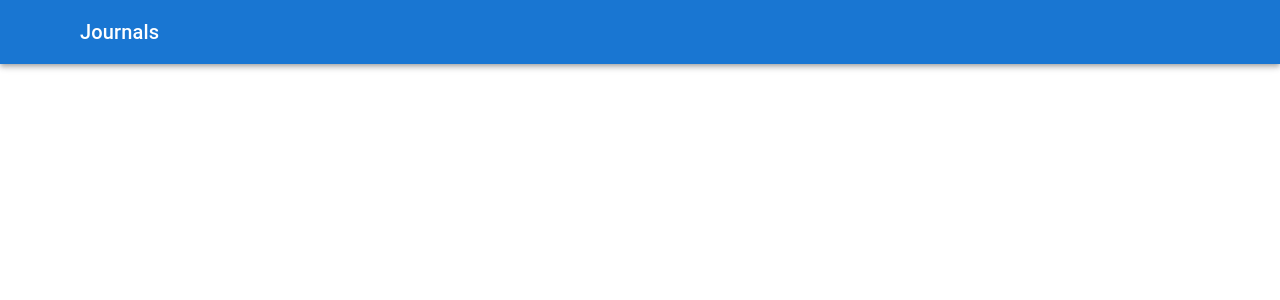
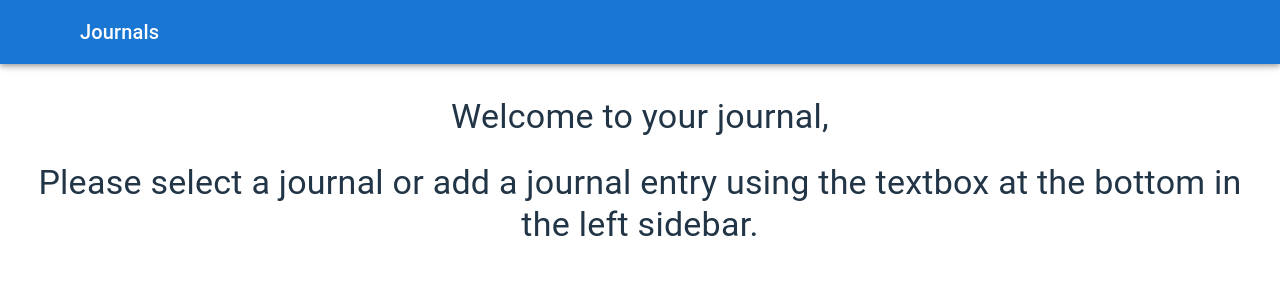
Before and after one commit to the-easy-developer/react-pwa-demo, a React (Vite) app: page / in a window 1280 px wide. Shown: the top 300 px of the page. Built offline with nearby package versions, Linux system fonts and the light colour scheme; some icons are missing.

Commit message:
journal screen added

```diff
--- a/package.json
+++ b/package.json
@@ -15,7 +15,8 @@
     "@mui/icons-material": "^7.0.2",
     "@mui/material": "^7.0.2",
     "react": "^19.0.0",
-    "react-dom": "^19.0.0"
+    "react-dom": "^19.0.0",
+    "zustand": "^5.0.4"
   },
   "devDependencies": {
     "@eslint/js": "^9.18.0",
--- a/src/App.css
+++ b/src/App.css
@@ -5,8 +5,17 @@
   text-align: center;
 }
 
-@media (prefers-reduced-motion: no-preference) {
-  a:nth-of-type(2) .logo {
-    animation: logo-spin infinite 20s linear;
-  }
+.text-area-content {
+  flex-grow: 1;
+  font-family: inherit;
+  width: 100%;
+  font-size: 1.25rem;
+  font-weight: 400;
+  resize: none;
+  padding: 5px;
+  line-height: 1.5;
 }
+
+.text-area-content:focus {
+  outline: none;
+}
--- a/src/components/Drawer.tsx
+++ b/src/components/Drawer.tsx
@@ -1,3 +1,4 @@
+import { useEffect, useState } from "react";
 import Drawer from "@mui/material/Drawer";
 import Box from "@mui/material/Box";
 import List from "@mui/material/List";
@@ -12,17 +13,12 @@ import IconButton from "@mui/material/IconButton";
 import AddIcon from "@mui/icons-material/Add";
 
 import { addJournal, fetchTitles } from "../utils/db";
-import { useEffect, useState } from "react";
+import { useSelectedTitleStore } from "../utils/store";
 
 type DrawerComponentProps = {
   open: boolean;
   setOpen: (a: boolean) => void;
 };
-
-const list = ["ToDo", "Movies to watch", "Fav songs", "Dreams and aspirations"];
-
-// { title:"", content: "" }
-// key is title
 
 export const DrawerComponent = (props: DrawerComponentProps) => {
   const { open, setOpen } = props;
@@ -30,6 +26,8 @@ export const DrawerComponent = (props: DrawerComponentProps) => {
   const [newTitle, setNewTitle] = useState("");
 
   const [titles, setTitles] = useState<string[]>([]);
+
+  const setSelectedTitle = useSelectedTitleStore((state) => state.setSelectedTitle);
 
   const closeDrawer = () => setOpen(false);
 
@@ -54,11 +52,17 @@ export const DrawerComponent = (props: DrawerComponentProps) => {
       });
   };
 
+  const listItemClickHandler = (item: string) => () => {
+    setSelectedTitle(item);
+    closeDrawer();
+  }
+
   useEffect(() => {
     updateTitles();
   }, []);
 
-  const DrawerList = (
+  return (
+    <Drawer open={open} onClose={closeDrawer}>
       <Box
         sx={{
           height: "100%",
@@ -72,7 +76,7 @@ export const DrawerComponent = (props: DrawerComponentProps) => {
           {titles.map((listItem) => {
             return (
               <ListItem key={listItem} disablePadding>
-              <ListItemButton onClick={closeDrawer}>
+                <ListItemButton onClick={listItemClickHandler(listItem)}>
                   <ListItemIcon>
                     <ArticleIcon />
                   </ListItemIcon>
@@ -111,11 +115,6 @@ export const DrawerComponent = (props: DrawerComponentProps) => {
           </IconButton>
         </Box>
       </Box>
-  );
-
-  return (
-    <Drawer open={open} onClose={closeDrawer}>
-      {DrawerList}
     </Drawer>
   );
 };
--- /dev/null
+++ b/src/components/Journal.tsx
@@ -0,0 +1,81 @@
+import { useEffect, useRef, useState } from "react";
+
+import Box from "@mui/material/Box";
+import Typography from "@mui/material/Typography";
+import Divider from "@mui/material/Divider";
+import Button from "@mui/material/Button";
+import IconButton from "@mui/material/IconButton";
+import DeleteIcon from "@mui/icons-material/Delete";
+
+import { useSelectedTitleStore } from "../utils/store";
+
+const EmptyJournal = () => {
+  return (
+    <Box sx={{ height: "100%", width: "100%" }}>
+      <Typography variant="h4">Welcome to your journal,</Typography> <br />
+      <Typography variant="h4">
+        Please select a journal or add a journal entry using the textbox at the
+        bottom in the left sidebar.
+      </Typography>
+    </Box>
+  );
+};
+
+export const Journal = () => {
+  const selectedTitle = useSelectedTitleStore((state) => state.selectedTitle);
+
+  const textareaRef = useRef<HTMLTextAreaElement>(null);
+
+  useEffect(() => {
+    if (textareaRef.current) {
+      textareaRef.current.focus();
+    }
+  }, [selectedTitle]);
+
+  return (
+    <Box
+      sx={{
+        height: "calc(100vh - 64px)",
+        width: "100%",
+        padding: "2rem",
+        boxSizing: "border-box",
+      }}
+    >
+      {!selectedTitle && <EmptyJournal />}
+      {selectedTitle && (
+        <Box
+          sx={{
+            height: "100%",
+            width: "100%",
+            textAlign: "initial",
+            display: "flex",
+            flexDirection: "column",
+          }}
+        >
+          <Typography variant="h6"> {selectedTitle} </Typography>
+          <Divider sx={{ marginBottom: "1rem" }} />
+          <Box
+            sx={{
+              flexGrow: 1,
+              display: "flex",
+              flexDirection: "column",
+              gap: 1,
+            }}
+          >
+            <textarea
+              className="text-area-content"
+              placeholder="Express yourself here..."
+              ref={textareaRef}
+            />
+            <Box sx={{ display: "flex", gap: 1, justifyContent: "flex-end" }}>
+              <IconButton aria-label="delete">
+                <DeleteIcon />
+              </IconButton>
+              <Button variant="contained"> Save </Button>
+            </Box>
+          </Box>
+        </Box>
+      )}
+    </Box>
+  );
+};
--- a/src/components/Shell.tsx
+++ b/src/components/Shell.tsx
@@ -7,6 +7,7 @@ import Toolbar from "@mui/material/Toolbar";
 import MenuIcon from "@mui/icons-material/Menu";
 
 import { DrawerComponent } from "./Drawer";
+import { Journal } from "./Journal";
 
 export const Shell = () => {
   const [open, setOpen] = useState(false);
@@ -43,6 +44,7 @@ export const Shell = () => {
         </Toolbar>
       </AppBar>
       <DrawerComponent open={open} setOpen={setOpen} />
+      <Journal />
     </Box>
   );
 };
--- /dev/null
+++ b/src/utils/store.ts
@@ -0,0 +1,23 @@
+import { create } from "zustand";
+import { persist, createJSONStorage } from "zustand/middleware";
+
+type SelectedTitleStoreType = {
+  selectedTitle: string;
+  setSelectedTitle: (a: string) => void;
+};
+
+export const useSelectedTitleStore = create<SelectedTitleStoreType>()(
+  persist(
+    (set) => ({
+      selectedTitle: "",
+      setSelectedTitle: (newTitle: string) =>
+        set(() => ({
+          selectedTitle: newTitle,
+        })),
+    }),
+    {
+      name: "selected-title-storage",
+      storage: createJSONStorage(() => localStorage),
+    }
+  )
+);
```
Also changed, not shown: 1 other file (tests, documents, lock files or other folders). Lines whose indentation alone changed are shown as unchanged.
